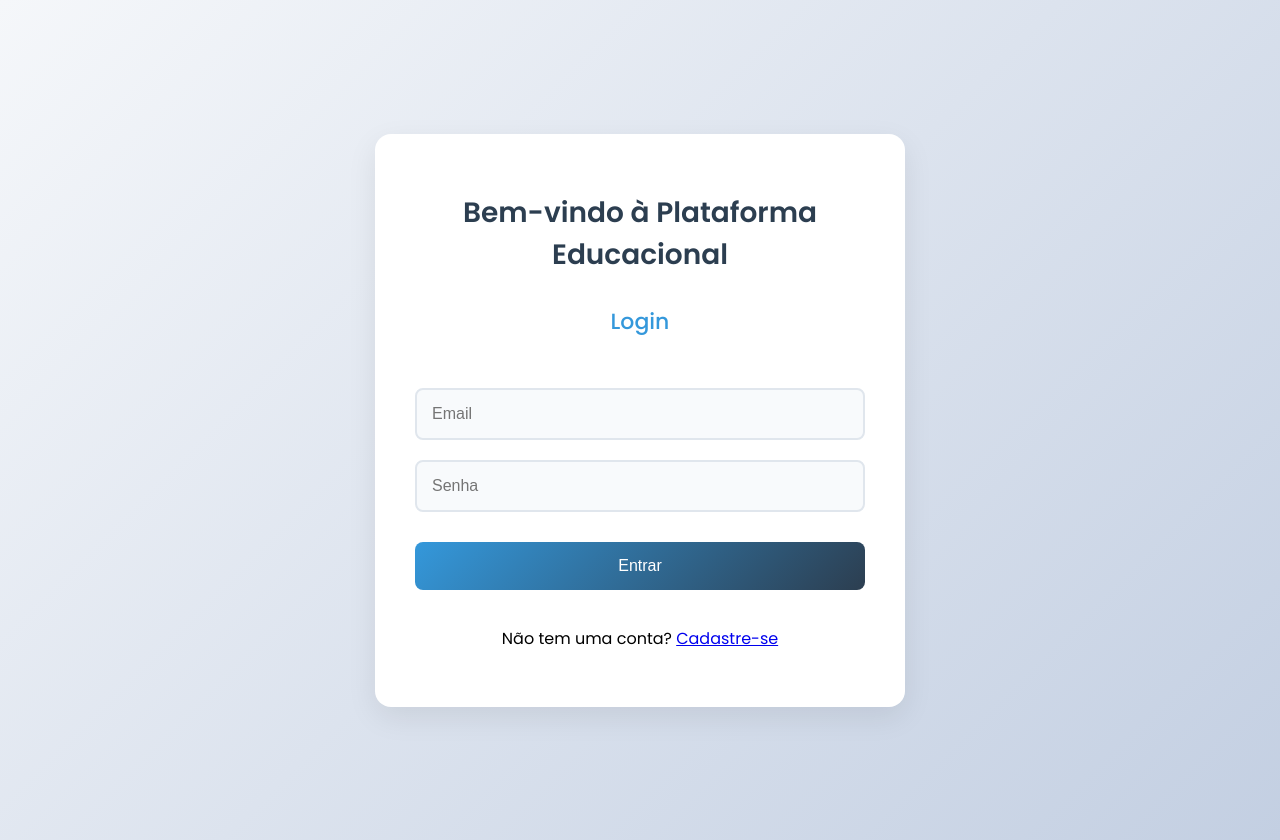
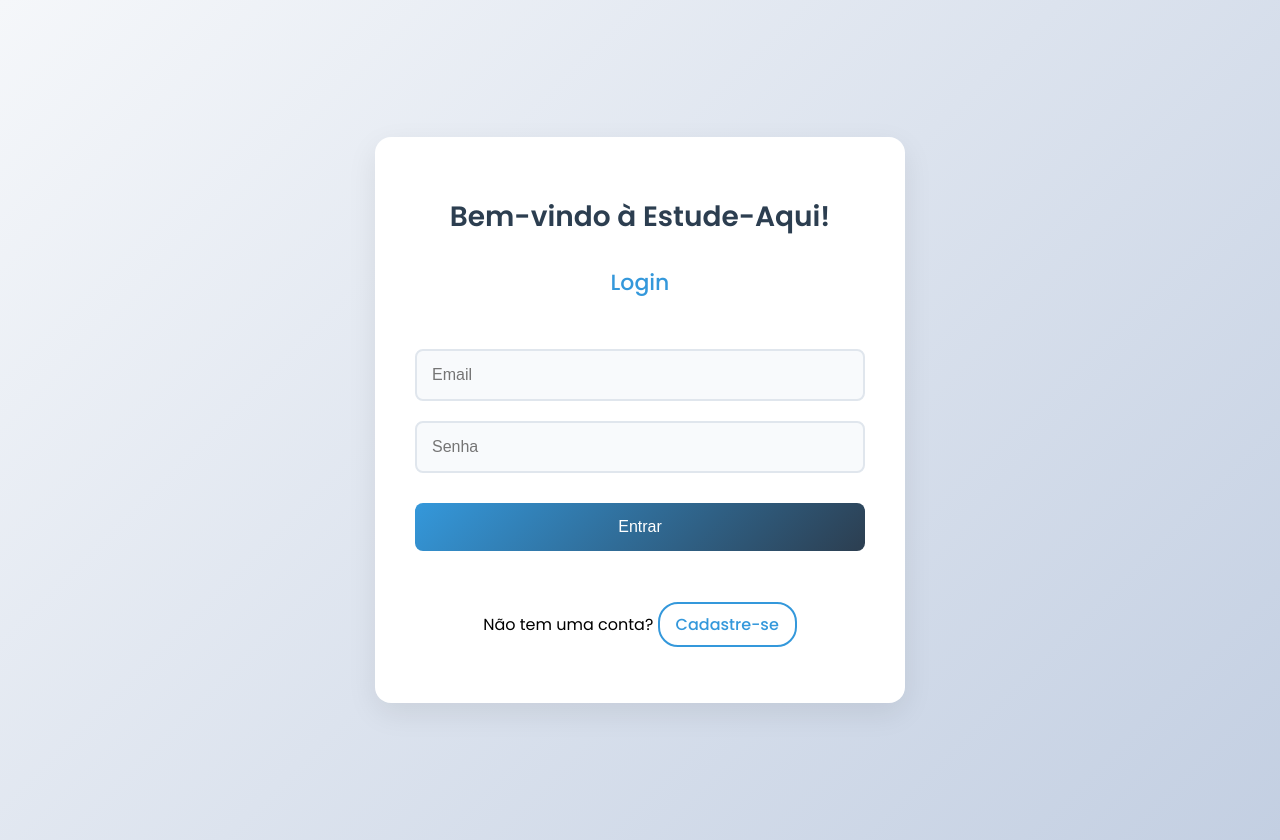
Before and after one commit to Virtus123/back-end-plataforma-educacional, a website: page index.html in a window 1280 px wide. Drawn offline with Linux system fonts and the light colour scheme.

Commit message:
Update index.html

```diff
--- a/index.html
+++ b/index.html
@@ -3,20 +3,23 @@
 <head>
     <meta charset="UTF-8">
     <meta name="viewport" content="width=device-width, initial-scale=1.0">
-    <title>Login - Plataforma Educacional</title>
+    <title>Login - Estude-Aqui</title>
     <link rel="stylesheet" href="css/style.css">
+    <link rel="icon" href="./img/Logo CCM.png" type="image/x-icon">
+    <link rel="shortcut icon" href="./img/Logo CCM.png" type="image/x-icon">
 </head>
+
 <body>
     <div class="container">
         <div class="auth-container">
-            <h1>Bem-vindo à Plataforma Educacional</h1>
+            <h1>Bem-vindo à Estude-Aqui!</h1>
             <div class="auth-forms">
                 <form id="loginForm" class="form">
                     <h2>Login</h2>
                     <input type="email" id="loginEmail" placeholder="Email" required>
                     <input type="password" id="loginPassword" placeholder="Senha" required>
                     <button type="submit">Entrar</button>
-                    <p>Não tem uma conta? <a href="register.html">Cadastre-se</a></p>
+                    <p>Não tem uma conta? <a href="register.html" class="cadastre">Cadastre-se</a></p>
                 </form>
             </div>
         </div>
```
